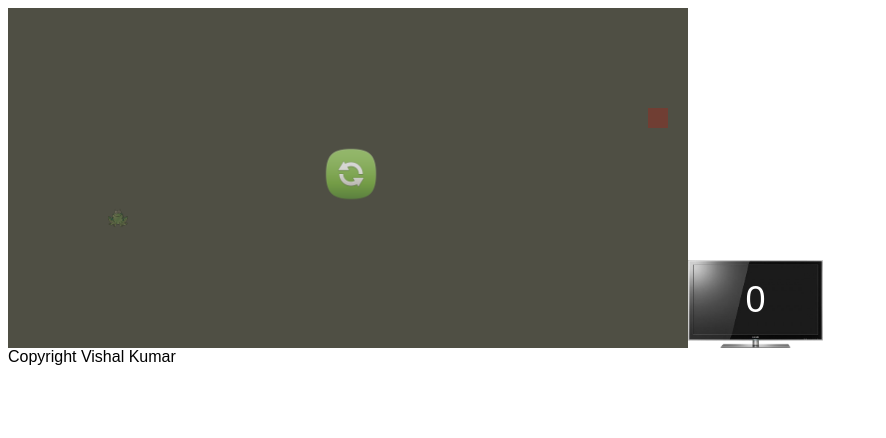
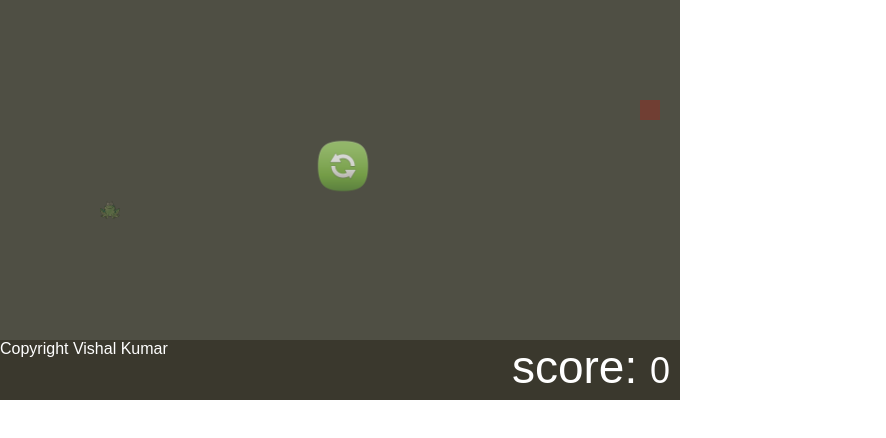
Before and after one commit to vishalok12/Snake, a plain HTML site: page index.html in a window 1280 px wide. Shown: the whole page, without its empty margins (0-886 px from the left). Drawn offline with Linux system fonts and the light colour scheme.

Commit message:
add icon

```diff
--- a/index.html
+++ b/index.html
@@ -1,6 +1,7 @@
 <html>
     <head>
         <title>Snake Game</title>
+        <link rel="icon" href="images/logo.ico">
         <link rel="stylesheet" href="styles/snake.css">
         <script src="scripts/jquery-1.7.1.min.js"></script>
         <script src="scripts/sound.js"></script>
--- a/styles/snake.scss
+++ b/styles/snake.scss
@@ -5,9 +5,11 @@ html {
 }
 
 body {
+	margin: 0;
 	font-family: 'PT Sans', sans-serif;
 	font-size: 16px;
 	text-decoration: none;
+	color: white;
 }
 
 #game-area{
@@ -46,18 +48,24 @@ body {
 }
 
 #score-board {
-	background: url("../images/score-board.png") no-repeat;
+	background: #3A382D;
 	background-size: 100%;
-	width: 135px;
-	height: 88px;
+	width: 680px;
+	height: 60px;
 	position: absolute;
-	top: 260px;
-	left: 688px;
+	top: 340px;
+	left: 0;
+	z-index: -1;
 
 	.score {
-		text-align: center;
+		text-align: right;
 		color: white;
 		font-size: 36px;
-		line-height: 80px;
+		padding-right: 10px;
+
+		&::before {
+			content: 'score: ';
+			font-size: 46px;
+		}
 	}
 }
```
Also changed, not shown: images/logo.ico (added), styles/snake.css, 1 other file.
